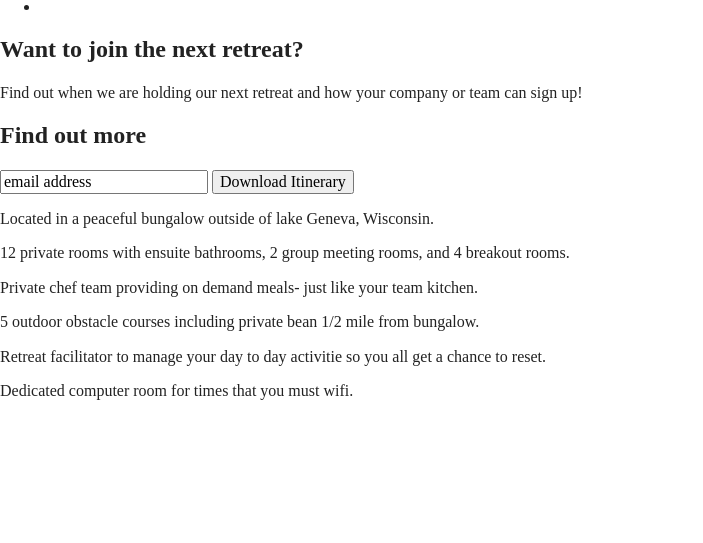
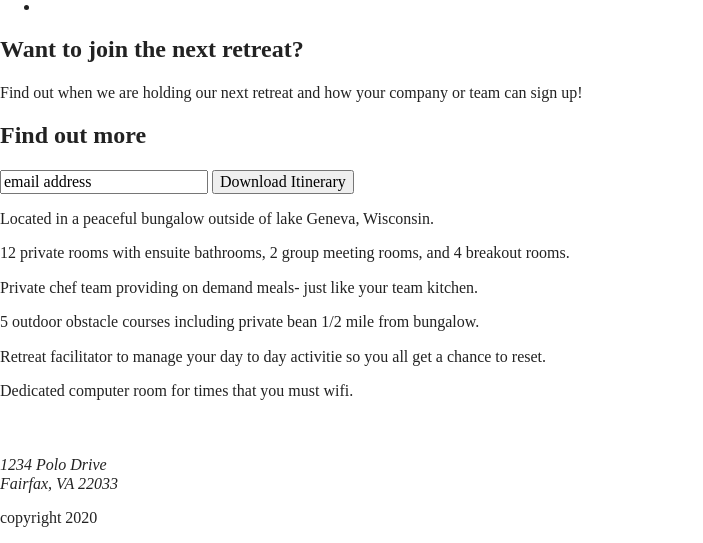
Before and after one commit to dahlstidesigns/Unplugged-Retreat-Project, a website built with Parcel: page index.html in a window 1280 px wide. Shown: the part 278-821 px from the top of the page, without its empty margins (0-703 px from the left). Before the commit the page ends 800 px from the top, so only its background shows below. Built offline with nearby package versions, Linux system fonts and the light colour scheme; files whose address does not match are found by name.

```diff
--- a/index.html
+++ b/index.html
@@ -116,7 +116,7 @@
   <div class="content-wrapper">
       <div class="footer-content">
           <address class="contact">
-
+              <p> 1234 Polo Drive <br> Fairfax, VA 22033<br></p>
           </address>
           <div class="social">
               <div class="social-icons">
@@ -126,6 +126,7 @@
   </div>
 
   <div class="copyright">
+        <p>copyright 2020</p>
   </div>
 </footer>
 </html>
```
